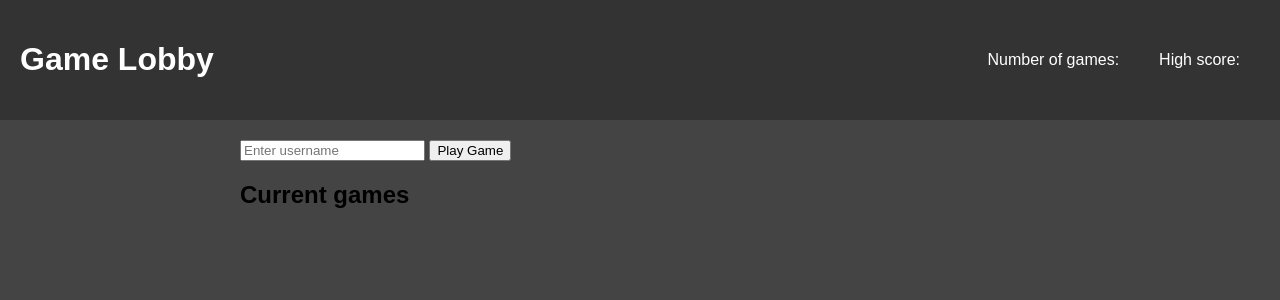
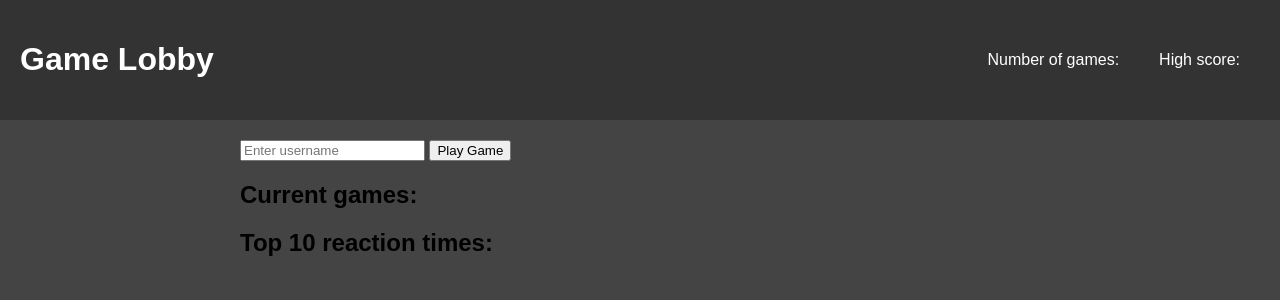
Before and after one commit to andrenormanlang/kill-the-virus-full-stack-game, a website built with Vite: page frontend/index.html in a window 1280 px wide. Built offline with nearby package versions, Linux system fonts and the light colour scheme; no server answers.

Commit message:
updated html

```diff
--- a/frontend/index.html
+++ b/frontend/index.html
@@ -21,8 +21,10 @@
 		<main>
 			<input id="input" type="text" required placeholder="Enter username" />
 		<button class="enter-btn" id="enter">Play Game</button>
-			<h2>Current games</h2>
+			<h2>Current games:</h2>
 			<ul id="gameList"></ul>
+			<h2>Top 10 reaction times:</h2>
+			<ul id="reactionList"></ul>
 		</main>
 	</div>
 	<div id="game">
```
